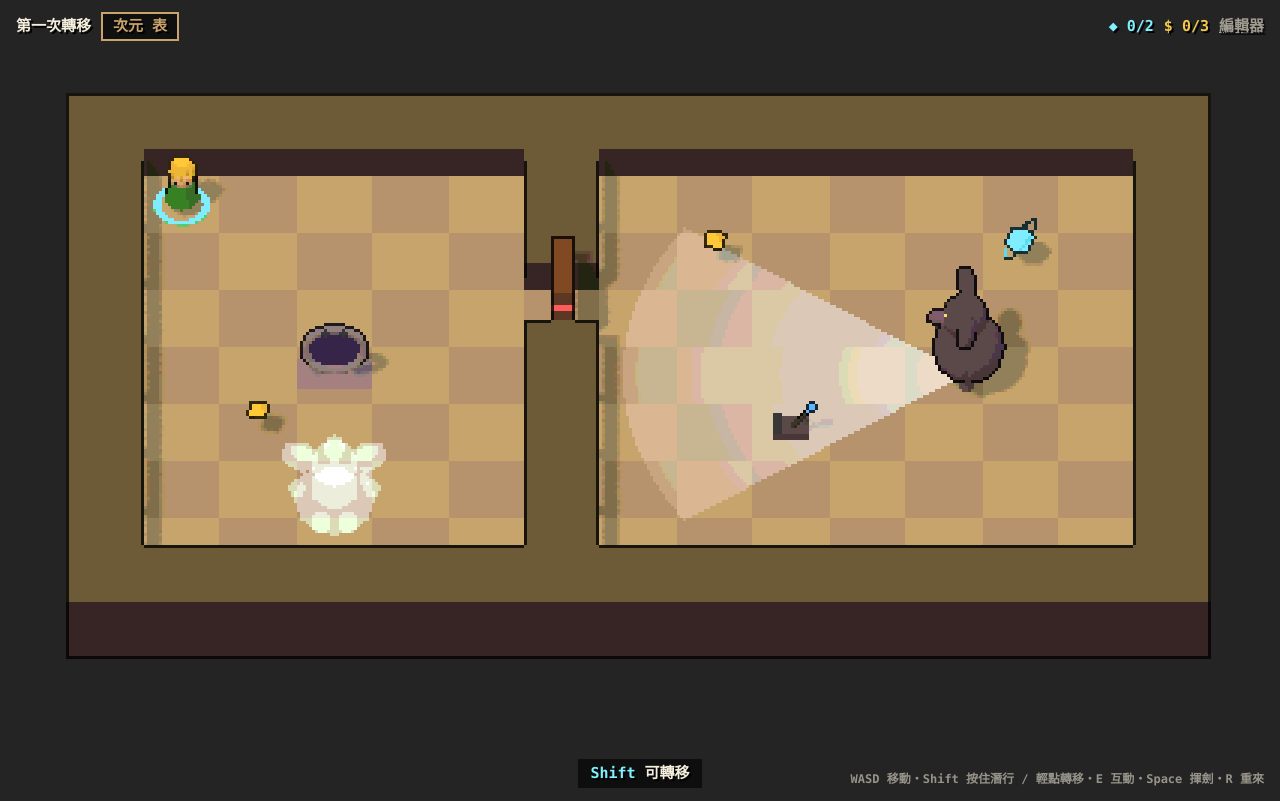
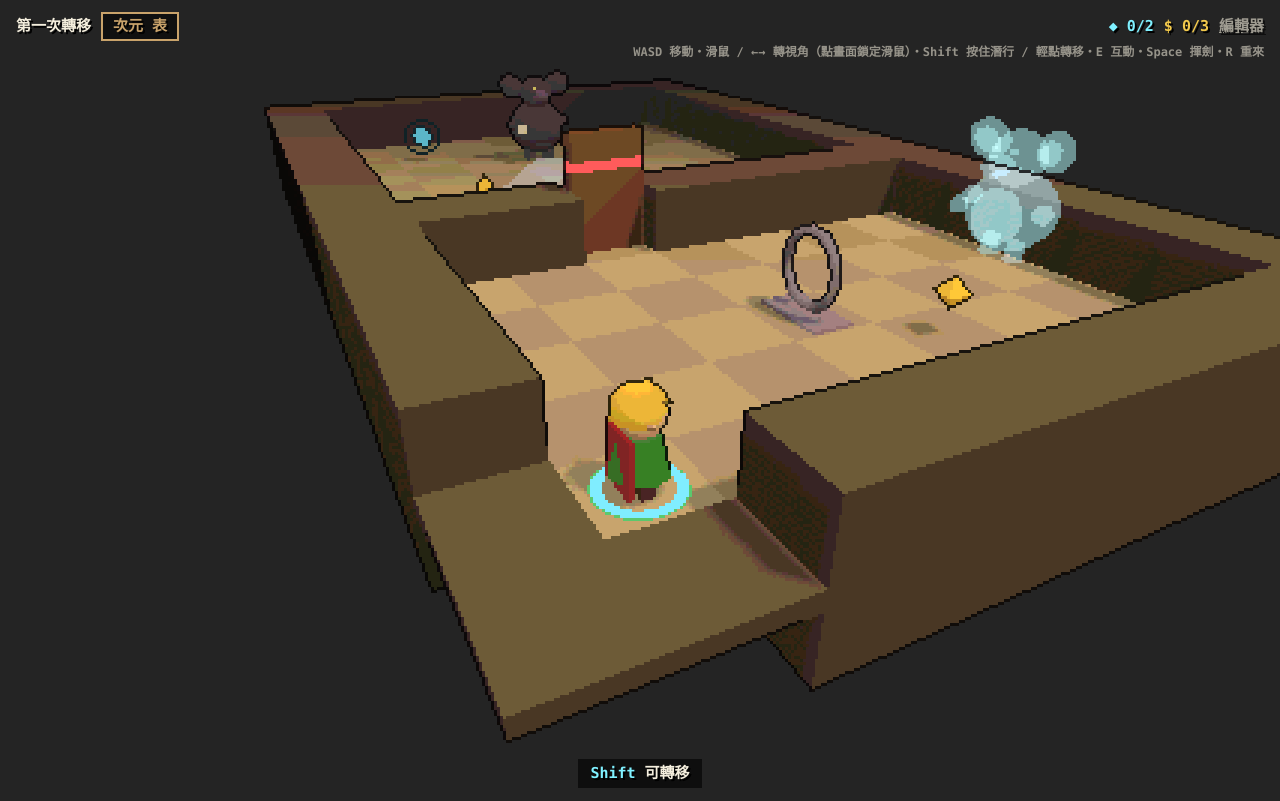
Before and after one commit to cowrider2018/shift-between-two-worlds, a website built with Vite: page index.html in a window 1280 px wide. Built offline with nearby package versions, Linux system fonts and the light colour scheme; animation ran at ten frames a second.

Commit message:
feat: switch to third-person perspective camera
- Follow camera 30 degrees above ground, orbited by mouse (pointer lock) or arrow keys

- Camera-relative WASD movement converted to grid space before the simulation

- Cut away walls and doors between camera and hero instead of pulling the camera in

- Linearised perspective depth for outlines, per-dimension fog, taller walls

- Reduce shadow acne on wall faces and move key hints off the context bar

```diff
--- a/index.html
+++ b/index.html
@@ -29,7 +29,7 @@
       #overlay.caught #overlay-title { color: #ff5d5d; }
       #overlay.won #overlay-title { color: #c46bff; }
       a.editor { pointer-events: auto; color: var(--ink); opacity: .6; }
-      .keys { position: absolute; right: 16px; bottom: 12px; font-size: 12px; opacity: .55; text-align: right; pointer-events: none; }
+      .keys { position: absolute; right: 16px; top: 44px; font-size: 12px; opacity: .55; text-align: right; pointer-events: none; }
     </style>
   </head>
   <body>
@@ -43,7 +43,7 @@
       <a class="editor" href="./editor.html">編輯器</a>
     </div>
     <div class="hud bottom"><span id="hint"></span></div>
-    <div class="keys">WASD 移動・Shift 按住潛行 / 輕點轉移・E 互動・Space 揮劍・R 重來</div>
+    <div class="keys">WASD 移動・滑鼠 / ←→ 轉視角（點畫面鎖定滑鼠）・Shift 按住潛行 / 輕點轉移・E 互動・Space 揮劍・R 重來</div>
     <div id="toast"></div>
     <div id="overlay" class="hidden"><div id="overlay-title"></div><div id="overlay-sub"></div></div>
     <script type="module" src="/src/game/main.ts"></script>
--- a/src/game/input.ts
+++ b/src/game/input.ts
@@ -1,5 +1,6 @@
 /**
- * Keyboard → abstract SimInput. Shift is dual-purpose (DESIGN §2):
+ * Keyboard + mouse → abstract SimInput (camera-relative; main converts to grid space).
+ * Mouse movement while pointer-locked and ← / → turn the camera. Shift is dual-purpose (DESIGN §2):
  * held = sneak, tapped (< TAP_MS between press and release) = dimension shift.
  */
 import type { SimInput } from '../core/sim';
@@ -11,6 +12,7 @@ export class Input {
   private shiftDownAt = 0;
   private pending = { shift: false, interact: false, attack: false };
   readonly onKey = new Map<string, () => void>();
+  private mouseDX = 0;
 
   constructor(target: Window = window) {
     target.addEventListener('keydown', (e) => {
@@ -31,16 +33,34 @@ export class Input {
       }
     });
     target.addEventListener('blur', () => this.down.clear());
+    target.addEventListener('mousemove', (e) => {
+      if (document.pointerLockElement) this.mouseDX += e.movementX;
+    });
   }
 
   private any(...codes: string[]): boolean {
     return codes.some((c) => this.down.has(c));
   }
 
+  /** Request pointer lock on click so the mouse turns the camera. */
+  bindPointerLock(el: HTMLElement): void {
+    el.addEventListener('click', () => {
+      if (!document.pointerLockElement) void el.requestPointerLock();
+    });
+  }
+
+  /** Camera yaw change this frame, in radians (positive = turn right). */
+  takeTurn(dt: number, mouseSensitivity: number, keySpeed: number): number {
+    const keys = (this.any('ArrowRight') ? 1 : 0) - (this.any('ArrowLeft') ? 1 : 0);
+    const turn = this.mouseDX * mouseSensitivity + keys * keySpeed * dt;
+    this.mouseDX = 0;
+    return turn;
+  }
+
   /** Read the current frame's input; edge-triggered actions are consumed. */
   take(): SimInput {
     const input: SimInput = {
-      moveX: (this.any('KeyD', 'ArrowRight') ? 1 : 0) - (this.any('KeyA', 'ArrowLeft') ? 1 : 0),
+      moveX: (this.any('KeyD') ? 1 : 0) - (this.any('KeyA') ? 1 : 0),
       moveY: (this.any('KeyS', 'ArrowDown') ? 1 : 0) - (this.any('KeyW', 'ArrowUp') ? 1 : 0),
       sneak: this.any('ShiftLeft', 'ShiftRight'),
       ...this.pending,
--- a/src/game/main.ts
+++ b/src/game/main.ts
@@ -1,5 +1,6 @@
 import { DIM_NAMES, type Level } from '../core/level';
 import { Sim, TUNING, type SimEvent } from '../core/sim';
+import { CAMERA } from '../render/followCamera';
 import { GameView } from '../render/view';
 import { Input } from './input';
 import { BUILTIN_LEVELS } from './levels';
@@ -15,6 +16,7 @@ let levelIndex = Math.max(0, levels.findIndex((l) => l.id === params.get('level'
 
 const view = new GameView($<HTMLCanvasElement>('game'));
 const input = new Input();
+input.bindPointerLock($<HTMLCanvasElement>('game'));
 let sim: Sim;
 let acc = 0;
 let last = performance.now();
@@ -106,9 +108,13 @@ function loop(now: number): void {
   const dt = Math.min(0.1, (now - last) / 1000);
   last = now;
   acc += dt;
+  view.follow.yaw += input.takeTurn(dt, CAMERA.mouseSensitivity, CAMERA.keyTurnSpeed);
   while (acc >= STEP) {
     acc -= STEP;
-    sim.update(input.take(), STEP);
+    // WASD is camera-relative: rotate the stick into grid space before the sim sees it
+    const raw = input.take();
+    const [moveX, moveY] = view.follow.toWorld(raw.moveX, raw.moveY);
+    sim.update({ ...raw, moveX, moveY }, STEP);
     handle(sim.drainEvents());
   }
   if (caughtT > 0) {
--- a/src/render/blockModels.ts
+++ b/src/render/blockModels.ts
@@ -23,9 +23,12 @@ export interface ModelCtx {
 
 export type BlockModelFactory = (cell: Cell, ctx: ModelCtx) => BlockView;
 
+/** Wall height in tiles — taller than the troll so walls read as walls from the third-person camera. */
+const WALL_H = 1.6;
+
 const geo = {
   floor: new BoxGeometry(1, 0.1, 1),
-  wall: new BoxGeometry(1, 1.1, 1),
+  wall: new BoxGeometry(1, WALL_H, 1),
 };
 
 function place(o: Object3D, cell: Cell): Object3D {
@@ -62,7 +65,7 @@ export const BLOCK_MODELS: Record<string, BlockModelFactory> = {
   wall: (cell, ctx) => {
     const side = toon(ctx.theme.wallSide);
     const top = toon(ctx.theme.wallTop);
-    const w = m(geo.wall, [side, side, top, side, side, side], 0, 0.55, 0);
+    const w = m(geo.wall, [side, side, top, side, side, side], 0, WALL_H / 2, 0);
     return { object: place(w, cell) };
   },
 
@@ -113,18 +116,18 @@ export const BLOCK_MODELS: Record<string, BlockModelFactory> = {
     const solidAt = (dx: number, dy: number) => ctx.grid.cell(cell.dim, cell.x + dx, cell.y + dy).def.solid === 'always';
     const spanX = solidAt(-1, 0) || solidAt(1, 0) || !(solidAt(0, -1) || solidAt(0, 1));
     const panel = new Group();
-    const slab = m(new BoxGeometry(spanX ? 1 : 0.3, 1.05, spanX ? 0.3 : 1), toon('#7a4e33'), 0, 0.525, 0);
-    const stripe = m(new BoxGeometry(spanX ? 1.01 : 0.31, 0.12, spanX ? 0.31 : 1.01), glow(color), 0, 0.75, 0, false);
+    const slab = m(new BoxGeometry(spanX ? 1 : 0.3, WALL_H - 0.1, spanX ? 0.3 : 1), toon('#7a4e33'), 0, (WALL_H - 0.1) / 2, 0);
+    const stripe = m(new BoxGeometry(spanX ? 1.01 : 0.31, 0.12, spanX ? 0.31 : 1.01), glow(color), 0, 1.1, 0, false);
     panel.add(slab, stripe);
     const g = onFloor(cell, ctx, panel);
     let y = 0;
     return {
       object: g,
       update: (sim, dt) => {
-        const target = sim.doorOpen(cell) ? -1.0 : 0;
+        const target = sim.doorOpen(cell) ? -WALL_H : 0;
         y += (target - y) * Math.min(1, dt * 8);
         panel.position.y = y;
-        panel.visible = y > -0.98;
+        panel.visible = y > -WALL_H + 0.05;
       },
     };
   },
--- /dev/null
+++ b/src/render/followCamera.ts
@@ -0,0 +1,85 @@
+/**
+ * DESIGN §4.1 — third-person perspective camera, ~30° above the ground, orbiting behind the hero.
+ * Yaw is player-controlled (mouse / ← →). The boom length is fixed; walls between the camera and the
+ * hero are cut away by the view (see `occluderCells`) instead of pulling the camera in.
+ */
+import { PerspectiveCamera } from 'three';
+import type { Sim } from '../core/sim';
+
+export const CAMERA = {
+  elevationDeg: 30,
+  distance: 5.2,
+  targetHeight: 0.75,
+  fov: 55,
+  /** Radians per pixel of mouse movement. */
+  mouseSensitivity: 0.004,
+  /** Radians per second for ← / →. */
+  keyTurnSpeed: 2.4,
+};
+
+export class FollowCamera {
+  readonly camera = new PerspectiveCamera(CAMERA.fov, 1, 0.1, 60);
+  /** Grid angle the camera looks along (0 = +x, π/2 = +y). */
+  yaw = -Math.PI / 2;
+  private tx = 0;
+  private ty = 0;
+
+  /** Unit vector (grid coords) the camera faces on the ground plane. */
+  forward(): [number, number] {
+    return [Math.cos(this.yaw), Math.sin(this.yaw)];
+  }
+
+  /** Convert stick input (x = right, y = back) into a grid-space move vector. */
+  toWorld(moveX: number, moveY: number): [number, number] {
+    const [fx, fy] = this.forward();
+    // right of forward in grid space (y points "down" / toward +z)
+    const rx = -fy;
+    const ry = fx;
+    return [rx * moveX - fx * moveY, ry * moveX - fy * moveY];
+  }
+
+  /** Face the camera from the spawn toward the level centre. */
+  reset(sim: Sim): void {
+    const { w, h } = sim.level.size;
+    this.yaw = Math.atan2(h / 2 - sim.y, w / 2 - sim.x);
+    this.tx = sim.x;
+    this.ty = sim.y;
+  }
+
+  setAspect(aspect: number): void {
+    this.camera.aspect = aspect;
+    this.camera.updateProjectionMatrix();
+  }
+
+  update(sim: Sim, dt: number): void {
+    const k = Math.min(1, dt * 12);
+    this.tx += (sim.x - this.tx) * k;
+    this.ty += (sim.y - this.ty) * k;
+    const elev = (CAMERA.elevationDeg * Math.PI) / 180;
+    const [fx, fy] = this.forward();
+    const d = CAMERA.distance;
+    const cx = this.tx - fx * d * Math.cos(elev);
+    const cy = this.ty - fy * d * Math.cos(elev);
+    this.camera.position.set(cx, CAMERA.targetHeight + d * Math.sin(elev), cy);
+    this.camera.lookAt(this.tx, CAMERA.targetHeight, this.ty);
+  }
+
+  /**
+   * Cells whose geometry may hide the hero: a band along the ground projection of the boom,
+   * from just behind the hero to past the camera.
+   */
+  occluderCells(): [number, number][] {
+    const elev = (CAMERA.elevationDeg * Math.PI) / 180;
+    const [fx, fy] = this.forward();
+    const len = CAMERA.distance * Math.cos(elev) + 1;
+    const out = new Map<string, [number, number]>();
+    for (let t = 0.45; t <= len; t += 0.2) {
+      for (const side of [-0.4, 0, 0.4]) {
+        const x = Math.floor(this.tx - fx * t - fy * side);
+        const y = Math.floor(this.ty - fy * t + fx * side);
+        out.set(`${x},${y}`, [x, y]);
+      }
+    }
+    return [...out.values()];
+  }
+}
--- a/src/render/pixelPipeline.ts
+++ b/src/render/pixelPipeline.ts
@@ -3,7 +3,7 @@
  * colour quantisation and screen effects. The canvas is CSS-upscaled with nearest filtering.
  */
 import {
-  Camera, DepthTexture, Mesh, NearestFilter, OrthographicCamera, PlaneGeometry, Scene, ShaderMaterial,
+  Camera, DepthTexture, PerspectiveCamera, Mesh, NearestFilter, OrthographicCamera, PlaneGeometry, Scene, ShaderMaterial,
   Color, Vector2, WebGLRenderTarget, WebGLRenderer, PCFShadowMap, UnsignedIntType,
 } from 'three';
 
@@ -41,19 +41,23 @@ export class PixelPipeline {
         ripple: { value: 0 },
         danger: { value: 0 },
         time: { value: 0 },
+        cameraNear: { value: 0.1 },
+        cameraFar: { value: 60 },
       },
       vertexShader: /* glsl */ `
         varying vec2 vUv;
         void main() { vUv = uv; gl_Position = vec4(position.xy, 0.0, 1.0); }
       `,
       fragmentShader: /* glsl */ `
+        #include <packing>
         uniform sampler2D tColor;
+        uniform float cameraNear, cameraFar;
         uniform sampler2D tDepth;
         uniform vec2 texel;
         uniform float levels, flash, ripple, danger, time;
         uniform vec3 outline;
         varying vec2 vUv;
-        float depthAt(vec2 uv) { return texture2D(tDepth, uv).x; }
+        float depthAt(vec2 uv) { return -perspectiveDepthToViewZ(texture2D(tDepth, uv).x, cameraNear, cameraFar); }
         void main() {
           vec2 uv = vUv;
           if (ripple > 0.0) {
@@ -66,7 +70,7 @@ export class PixelPipeline {
                          max(depthAt(uv + vec2(0.0, texel.y)), depthAt(uv - vec2(0.0, texel.y))));
           c = pow(max(c, 0.0), vec3(1.0 / 2.2));
           c = floor(c * levels + 0.5) / levels;
-          if (dn - d > 0.0035 && d < 0.9999) c = mix(c, outline, 0.8);
+          if ((dn - d) / d > 0.07 && d < cameraFar * 0.99) c = mix(c, outline, 0.8);
           vec2 q = vUv - 0.5;
           float vig = smoothstep(0.25, 0.75, length(q * vec2(1.3, 1.0)));
           c = mix(c, vec3(0.85, 0.08, 0.1), vig * danger * 0.75);
@@ -99,6 +103,10 @@ export class PixelPipeline {
     u.ripple.value = this.fx.ripple;
     u.danger.value = this.fx.danger;
     u.time.value = this.fx.time;
+    if (camera instanceof PerspectiveCamera) {
+      u.cameraNear.value = camera.near;
+      u.cameraFar.value = camera.far;
+    }
     this.renderer.setRenderTarget(this.rt);
     this.renderer.render(scene, camera);
     this.renderer.setRenderTarget(null);
--- a/src/render/view.ts
+++ b/src/render/view.ts
@@ -2,19 +2,18 @@
  * GameView: turns a Sim into a three.js scene each frame. Owns no game rules.
  */
 import {
-  BoxGeometry, BufferAttribute, BufferGeometry, Color, DirectionalLight, Group, HemisphereLight, Mesh, MeshBasicMaterial,
-  OrthographicCamera, RingGeometry, Scene, Vector3,
+  BoxGeometry, BufferAttribute, BufferGeometry, Color, DirectionalLight, Fog, Group, HemisphereLight, Mesh, MeshBasicMaterial,
+  RingGeometry, Scene, Vector3,
 } from 'three';
 import type { DimIndex } from '../core/level';
 import type { MonsterState, Sim, SimEvent } from '../core/sim';
 import { BLOCK_MODELS, type BlockView } from './blockModels';
 import { HeroModel, buildSoul, buildTroll } from './characters';
+import { FollowCamera } from './followCamera';
 import { glow } from './materials';
 import { THEMES } from './palette';
 import { PixelPipeline } from './pixelPipeline';
 
-const VIEW_H = 10.5; // world units visible vertically
-const ELEVATION = (48 * Math.PI) / 180;
 const CHAR_SCALE = 1.3;
 const CONE_SEGMENTS = 32;
 
@@ -83,12 +82,15 @@ interface MonsterView {
 export class GameView {
   readonly pipeline: PixelPipeline;
   readonly scene = new Scene();
-  readonly camera = new OrthographicCamera(-1, 1, 1, -1, 0.1, 100);
+  readonly follow = new FollowCamera();
   private readonly hemi = new HemisphereLight();
   private readonly sun = new DirectionalLight();
   private readonly world = new Group();
   private dims: [Group, Group] = [new Group(), new Group()];
   private blocks: BlockView[] = [];
+  /** Tall block objects per dimension, keyed "x,y" — candidates for the camera cutaway. */
+  private tall: [Map<string, BlockView['object']>, Map<string, BlockView['object']>] = [new Map(), new Map()];
+  private cut: BlockView['object'][] = [];
   private monsters: MonsterView[] = [];
   private readonly hero = new HeroModel();
   private readonly shiftRing: Mesh;
@@ -102,7 +104,8 @@ export class GameView {
     this.sun.intensity = 1.8;
     this.sun.castShadow = true;
     this.sun.shadow.mapSize.set(1024, 1024);
-    this.sun.shadow.bias = -0.002;
+    this.sun.shadow.bias = -0.0015;
+    this.sun.shadow.normalBias = 0.04;
     this.scene.add(this.hemi, this.sun, this.sun.target, this.world);
     this.shiftRing = new Mesh(new RingGeometry(0.3, 0.4, 20), glow('#7ff0ff'));
     this.shiftRing.rotation.x = -Math.PI / 2;
@@ -115,6 +118,8 @@ export class GameView {
     this.world.clear();
     this.dims = [new Group(), new Group()];
     this.blocks = [];
+    this.tall = [new Map(), new Map()];
+    this.cut = [];
     this.world.add(...this.dims);
     for (const dim of [0, 1] as DimIndex[]) {
       const ctx = { theme: THEMES[dim], grid: sim.grid };
@@ -124,6 +129,7 @@ export class GameView {
         const v = factory(cell, ctx);
         this.dims[dim].add(v.object);
         this.blocks.push(v);
+        if (cell.def.solid !== 'never') this.tall[dim].set(`${cell.x},${cell.y}`, v.object);
       }
     }
     this.monsters = sim.monsters.map((state) => {
@@ -150,14 +156,13 @@ export class GameView {
     Object.assign(this.sun.shadow.camera, { left: -s, right: s, top: s, bottom: -s, near: 1, far: 50 });
     this.sun.shadow.camera.updateProjectionMatrix();
     this.shownDim = -1;
+    this.follow.reset(sim);
     this.resize();
   }
 
   resize(): void {
     const { w, h } = this.pipeline.resize(window.innerWidth, window.innerHeight);
-    const aspect = w / h;
-    Object.assign(this.camera, { left: (-VIEW_H * aspect) / 2, right: (VIEW_H * aspect) / 2, top: VIEW_H / 2, bottom: -VIEW_H / 2 });
-    this.camera.updateProjectionMatrix();
+    this.follow.setAspect(w / h);
   }
 
   onEvents(events: SimEvent[]): void {
@@ -191,8 +196,22 @@ export class GameView {
     this.shiftRing.scale.setScalar(1 + Math.sin(this.t * 6) * 0.08);
 
     for (const mv of this.monsters) this.updateMonster(mv, dt);
-    this.updateCamera();
-    this.pipeline.render(this.scene, this.camera);
+    this.follow.update(sim, dt);
+    this.updateCutaway();
+    this.pipeline.render(this.scene, this.follow.camera);
+  }
+
+  /** Squash walls / doors between the camera and the hero into low stubs. */
+  private updateCutaway(): void {
+    for (const o of this.cut) o.scale.y = 1;
+    this.cut = [];
+    const tall = this.tall[this.sim.dim];
+    for (const [x, y] of this.follow.occluderCells()) {
+      const o = tall.get(`${x},${y}`);
+      if (!o) continue;
+      o.scale.y = 0.12;
+      this.cut.push(o);
+    }
   }
 
   private updateMonster(mv: MonsterView, dt: number): void {
@@ -225,29 +244,11 @@ export class GameView {
     this.shownDim = dim;
     const th = THEMES[dim];
     this.scene.background = new Color(th.background);
+    this.scene.fog = new Fog(th.background, 9, 20);
     this.hemi.color.set(th.hemiSky);
     this.hemi.groundColor.set(th.hemiGround);
     this.sun.color.set(th.sun);
     this.dims[0].visible = dim === 0;
     this.dims[1].visible = dim === 1;
   }
-
-  private updateCamera(): void {
-    const sim = this.sim;
-    const { w, h } = sim.level.size;
-    const halfW = (this.camera.right - this.camera.left) / 2;
-    const halfD = VIEW_H / 2 / Math.sin(ELEVATION);
-    const axis = (p: number, size: number, half: number) =>
-      size <= half * 2 - 1 ? size / 2 : Math.min(Math.max(p, half - 0.5), size - half + 0.5);
-    let tx = axis(sim.x, w, halfW);
-    let tz = axis(sim.y, h, halfD) + 0.4;
-    // snap to the low-res pixel grid so static geometry does not shimmer
-    const wpp = VIEW_H / this.pipeline.height;
-    tx = Math.round(tx / wpp) * wpp;
-    const zStep = wpp / Math.sin(ELEVATION);
-    tz = Math.round(tz / zStep) * zStep;
-    const dist = 30;
-    this.camera.position.set(tx, Math.sin(ELEVATION) * dist, tz + Math.cos(ELEVATION) * dist);
-    this.camera.lookAt(tx, 0, tz);
-  }
 }
```
